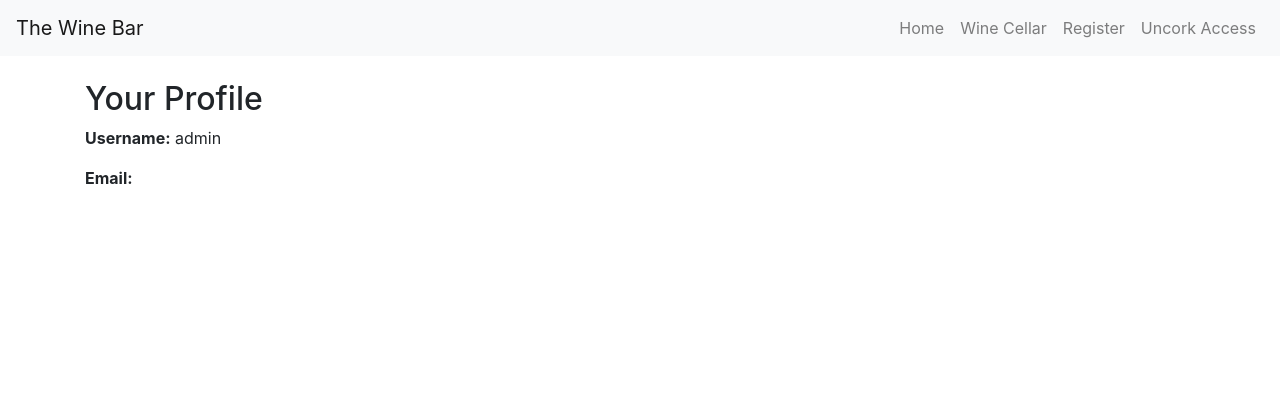
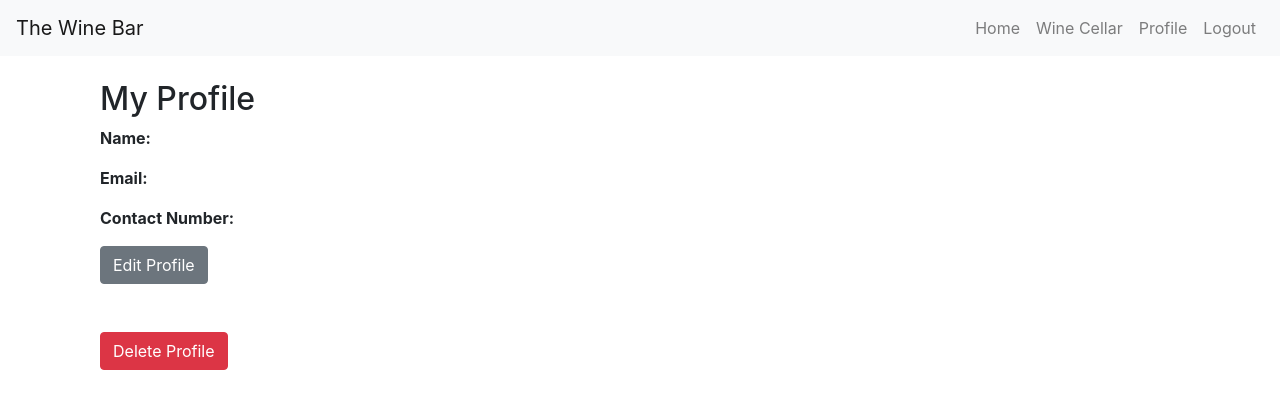
Before and after one commit to TerryLoc/wine-bar-project, a Django app: page /wine_cellar/profile/ in a window 1280 px wide. Shown: the top 409 px of the page. Run offline with Django 5.2, Linux system fonts and the light colour scheme; a user stored in the database is signed in; data comes from the database, SQL or seed files in the repository; both versions use the stored data as it was after the commit; some libraries are stand-ins or nearby versions.

Commit message:
Feat: create profile page

```diff
--- /dev/null
+++ b/bookings/forms.py
@@ -0,0 +1,8 @@
+from django import forms
+from .models import UserProfile
+
+
+class UserProfileForm(forms.ModelForm):
+    class Meta:
+        model = UserProfile
+        fields = ["name", "email", "contact_number"]
--- a/bookings/models.py
+++ b/bookings/models.py
@@ -1,4 +1,7 @@
 from django.db import models
+from django.contrib.auth.models import User
+from django.db.models.signals import post_save
+from django.dispatch import receiver
 
 
 class wineCellar(models.Model):
@@ -7,8 +10,30 @@ class wineCellar(models.Model):
     price = models.DecimalField(max_digits=10, decimal_places=2)
     date = models.DateField()
     available_spots = models.PositiveIntegerField()
-    what_to_expect = models.TextField()  # New field for 'What to Expect'
-    join_us_for = models.TextField()  # New field for 'Join Us'
+    what_to_expect = models.TextField()
+    join_us_for = models.TextField()
 
     def __str__(self):
         return self.title  # Use title instead of name
+
+
+class UserProfile(models.Model):
+    user = models.OneToOneField(User, on_delete=models.CASCADE)
+    name = models.CharField(max_length=200, blank=True)
+    email = models.EmailField(max_length=200, blank=True)
+    contact_number = models.CharField(max_length=15, blank=True)
+    bookings = models.ForeignKey(wineCellar, on_delete=models.SET_NULL, null=True)
+
+    def __str__(self):
+        return self.user.username
+
+
+@receiver(post_save, sender=User)
+def create_user_profile(sender, instance, created, **kwargs):
+    if created:
+        UserProfile.objects.create(user=instance)
+
+
+@receiver(post_save, sender=User)
+def save_user_profile(sender, instance, **kwargs):
+    instance.userprofile.save()
--- a/bookings/templates/bookings/profile.html
+++ b/bookings/templates/bookings/profile.html
@@ -1,10 +1,50 @@
 {% extends "layout.html" %}
+{% block title %}
+    Profile
+{% endblock title %}
 {% block content %}
-    <h2>Your Profile</h2>
-    <p>
-        <strong>Username:</strong> {{ user.username }}
-    </p>
-    <p>
-        <strong>Email:</strong> {{ user.email }}
-    </p>
+    <div class="container">
+        <h2>My Profile</h2>
+        <!-- Profile view and edit form -->
+        <div id="profile-view" class="mb-4">
+            <!-- Display Profile Information -->
+            <p>
+                <strong>Name:</strong> {{ profile.name }}
+            </p>
+            <p>
+                <strong>Email:</strong> {{ profile.email }}
+            </p>
+            <p>
+                <strong>Contact Number:</strong> {{ profile.contact_number }}
+            </p>
+            <button class="btn btn-secondary" onclick="toggleEditMode()">Edit Profile</button>
+        </div>
+        <!-- Edit Profile Form -->
+        <form id="profile-edit" method="post" class="d-none">
+            {% csrf_token %}
+            {{ form.as_p }}
+            <button type="submit" class="btn btn-primary">Save Changes</button>
+            <button type="button" class="btn btn-secondary" onclick="toggleEditMode()">Cancel</button>
+        </form>
+        <!-- Delete Profile Form -->
+        <form method="post"
+              onsubmit="return confirm('Are you sure you want to delete your profile?');">
+            {% csrf_token %}
+            <button type="submit" name="delete_profile" class="btn btn-danger mt-4">Delete Profile</button>
+        </form>
+    </div>
+    <!-- JavaScript to Toggle Edit Mode -->
+    <script>
+    function toggleEditMode() {
+        var viewDiv = document.getElementById("profile-view");
+        var editForm = document.getElementById("profile-edit");
+        if (viewDiv.style.display === "none") {
+            viewDiv.style.display = "block";
+            editForm.style.display = "none";
+        } else {
+            viewDiv.style.display = "none";
+            editForm.style.display = "block";
+        }
+    }
+    </script>
 {% endblock content %}
--- a/bookings/urls.py
+++ b/bookings/urls.py
@@ -8,5 +8,7 @@ urlpatterns = [
     path("book/<int:wine_id>/", views.book_wine, name="book"),
     path("register/", views.register, name="register"),
     path("login/", views.login_view, name="login"),
-    path("profile/", views.profile, name="profile"),
+    path(
+        "profile/", views.profile, name="profile"
+    ),  # Profile page (for viewing profile info)
 ]
--- a/bookings/views.py
+++ b/bookings/views.py
@@ -4,6 +4,8 @@ from django.contrib.auth.forms import UserCreationForm, AuthenticationForm
 from django.contrib import messages
 from django.contrib.auth.decorators import login_required
 from .models import wineCellar
+from .models import UserProfile
+from .forms import UserProfileForm
 
 
 # Wine experience views
@@ -46,4 +48,27 @@ def login_view(request):
 
 @login_required
 def profile(request):
-    return render(request, "bookings/profile.html", {"user": request.user})
+    # profile = get_object_or_404(UserProfile, user=request.user)
+
+    # create the UserProfile instance if it doesn't exist
+    profile, created = UserProfile.objects.get_or_create(user=request.user)
+
+    if request.method == "POST":
+        # Check if the delete button was clicked
+        if "delete_profile" in request.POST:
+            profile.delete()
+            messages.success(request, "Profile deleted successfully.")
+            return redirect("winery")  # Redirect to homepage after deletion
+
+        # Otherwise, handle form submission for editing
+        form = UserProfileForm(request.POST, instance=profile)
+        if form.is_valid():
+            form.save()
+            messages.success(request, "Profile updated successfully.")
+            return redirect(
+                "bookings:profile"
+            )  # Refresh the profile page to show updated details
+    else:
+        form = UserProfileForm(instance=profile)
+
+    return render(request, "bookings/profile.html", {"form": form, "profile": profile})
--- a/templates/layout.html
+++ b/templates/layout.html
@@ -39,12 +39,21 @@
           <li class="nav-item">
             <a class="nav-link" href="{% url 'bookings:wine_cellar' %}">Wine Cellar</a>
           </li>
+          {% if user.is_authenticated %}
+            <li class="nav-item">
+              <a class="nav-link" href="{% url 'bookings:profile' %}">Profile</a>
+            </li>
+            <li class="nav-item">
+              <a class="nav-link" href="{% url 'logout' %}">Logout</a>
+            </li>
+          {% else %}
             <li class="nav-item">
               <a class="nav-link" href="{% url 'bookings:register' %}">Register</a>
             </li>
             <li class="nav-item">
               <a class="nav-link" href="{% url 'bookings:login' %}">Uncork Access</a>
             </li>
+          {% endif %}
         </ul>
       </div>
     </nav>
--- a/win_bar/urls.py
+++ b/win_bar/urls.py
@@ -6,9 +6,10 @@ from django.contrib.auth import views as auth_views
 
 urlpatterns = [
     path("admin/", admin.site.urls),
-    path("", views.home, name="winery"),  # Home view for the main page
-    path("wine_cellar/", include("bookings.urls")),  # Include URLs for the bookings app
+    path("", views.home, name="winery"),
+    path("wine_cellar/", include("bookings.urls")),
+    path("register/", auth_views.LoginView.as_view(), name="register"),
     path(
-        "logout/", auth_views.LogoutView.as_view(), name="logout"
-    ),  # Logout view from Django
+        "logout/", auth_views.LogoutView.as_view(next_page="winery"), name="logout"
+    ),  # Logout view
 ]
```
Also changed, not shown: bookings/templates/bookings/booking_sucess.html (deleted, +0 -11 lines), bookings/migrations/0004_userprofile.py (added), db.sqlite3. Lines whose indentation alone changed are shown as unchanged.
